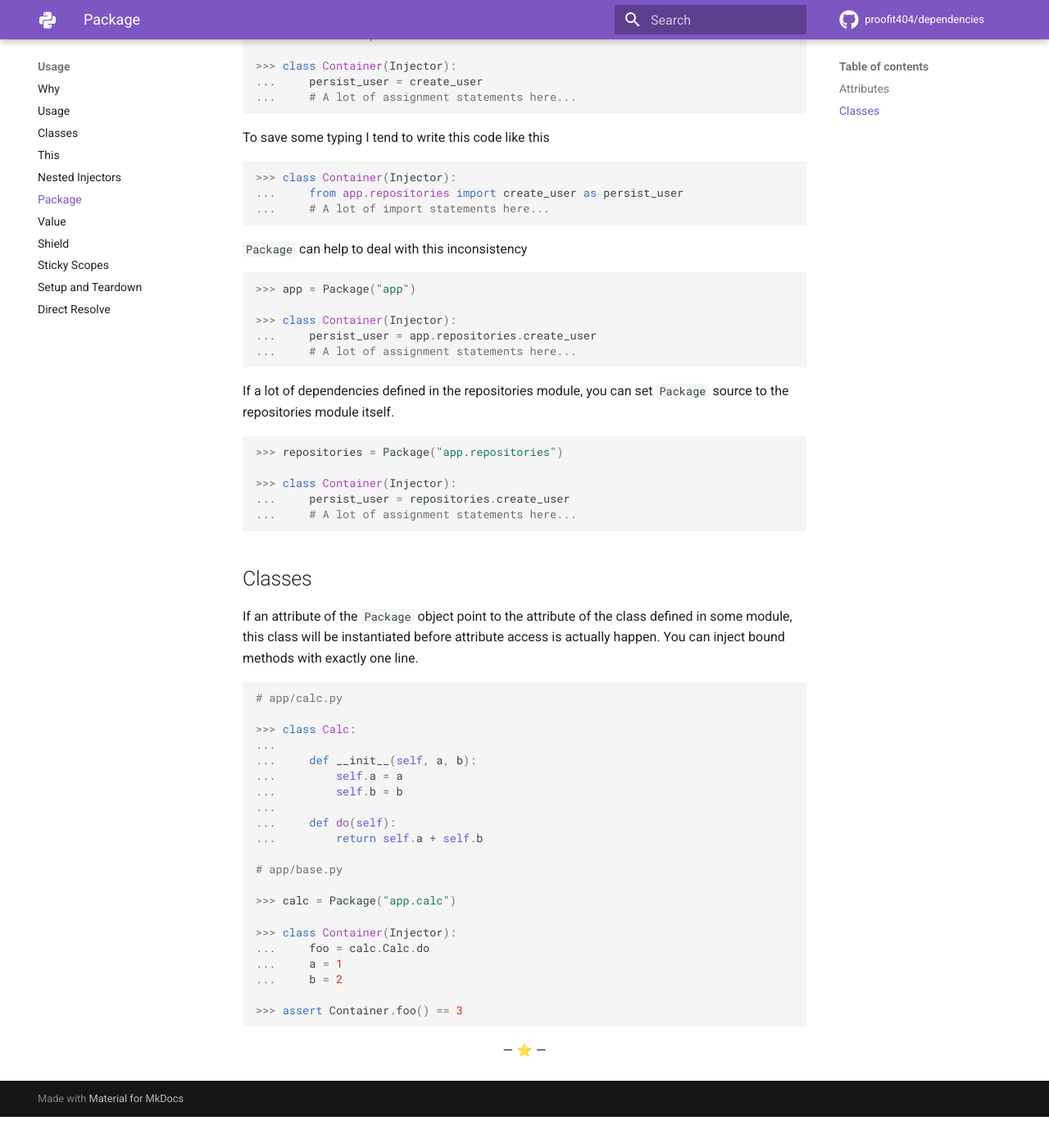
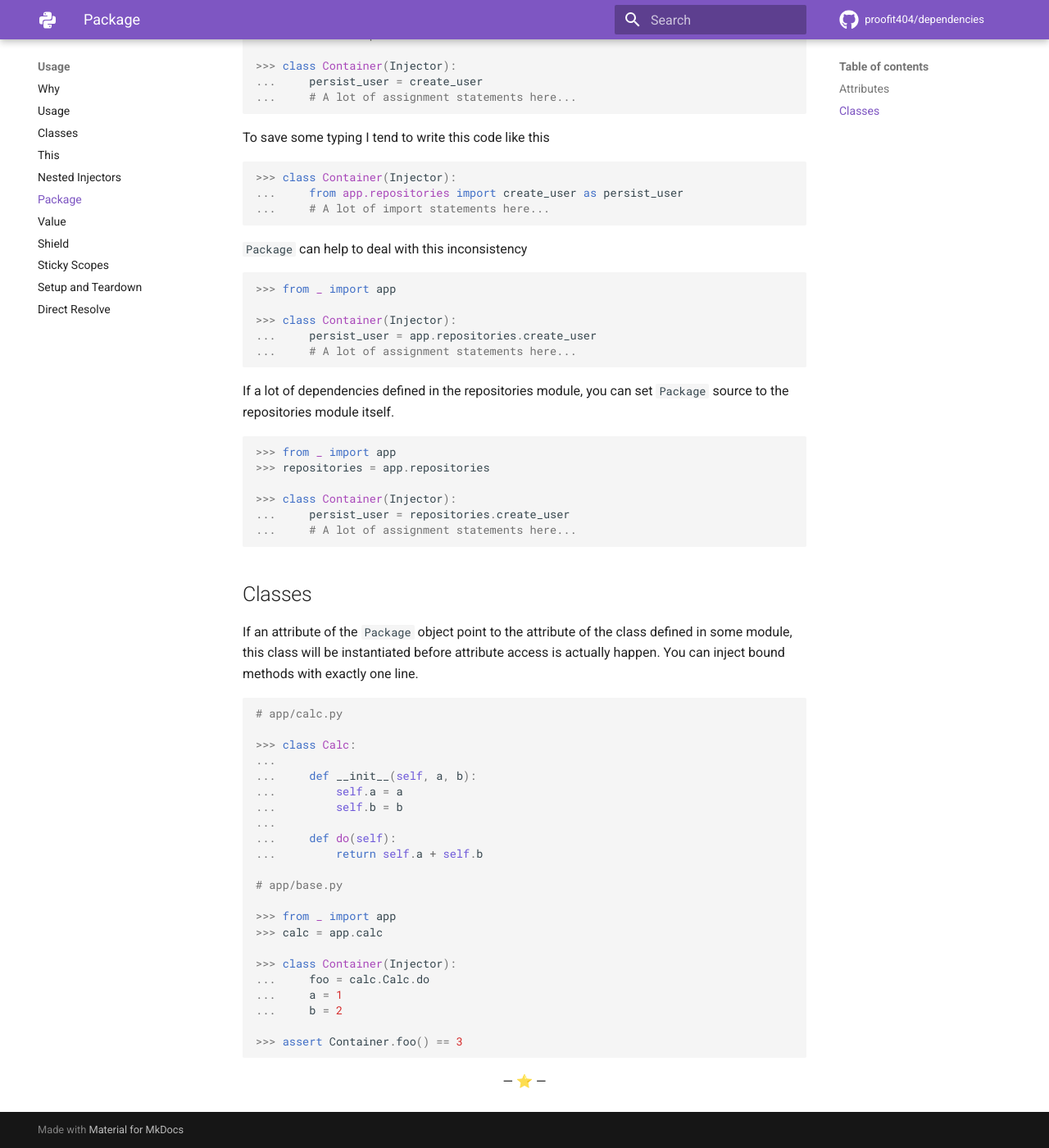
Before and after one commit to proofit404/dependencies, an MkDocs documentation site: the page built from docs/package.md, in a window 1280 px wide and 1400 px high, scrolled down 582 px. Shown: the whole window at 82% size. Built offline with MkDocs 1.6.1 and Material for MkDocs 9.7.7, drawn with Linux system fonts in a browser that asks for light colours; comment, search, counter and statistics services are not loaded; before the commit the page ends 1944 px from its top, so only the background shows below that.

Commit message:
docs: announce underscore imports #574

````diff
--- a/docs/package.md
+++ b/docs/package.md
@@ -8,7 +8,7 @@ this module.
 
 ```pycon
 
->>> from dependencies import Injector, Package
+>>> from dependencies import Injector
 
 ```
 
@@ -45,7 +45,7 @@ To save some typing I tend to write this code like this
 
 ```pycon
 
->>> app = Package("app")
+>>> from _ import app
 
 >>> class Container(Injector):
 ...     persist_user = app.repositories.create_user
@@ -58,7 +58,8 @@ If a lot of dependencies defined in the repositories module, you can set
 
 ```pycon
 
->>> repositories = Package("app.repositories")
+>>> from _ import app
+>>> repositories = app.repositories
 
 >>> class Container(Injector):
 ...     persist_user = repositories.create_user
@@ -87,7 +88,8 @@ is actually happen. You can inject bound methods with exactly one line.
 
 # app/base.py
 
->>> calc = Package("app.calc")
+>>> from _ import app
+>>> calc = app.calc
 
 >>> class Container(Injector):
 ...     foo = calc.Calc.do
--- a/pyproject.toml
+++ b/pyproject.toml
@@ -14,6 +14,7 @@ homepage = "https://pypi.org/project/dependencies"
 license = "BSD-2-Clause"
 name = "dependencies"
 packages = [
+    { include = "_.py", from = "src"},
     { include = "_dependencies", from = "src" },
     { include = "dependencies", from = "src" },
 ]
````
Also changed, not shown: docs/direct_resolve.md (+2 -3 lines), docs/shield.md (+2 -3 lines), 8 other files.
